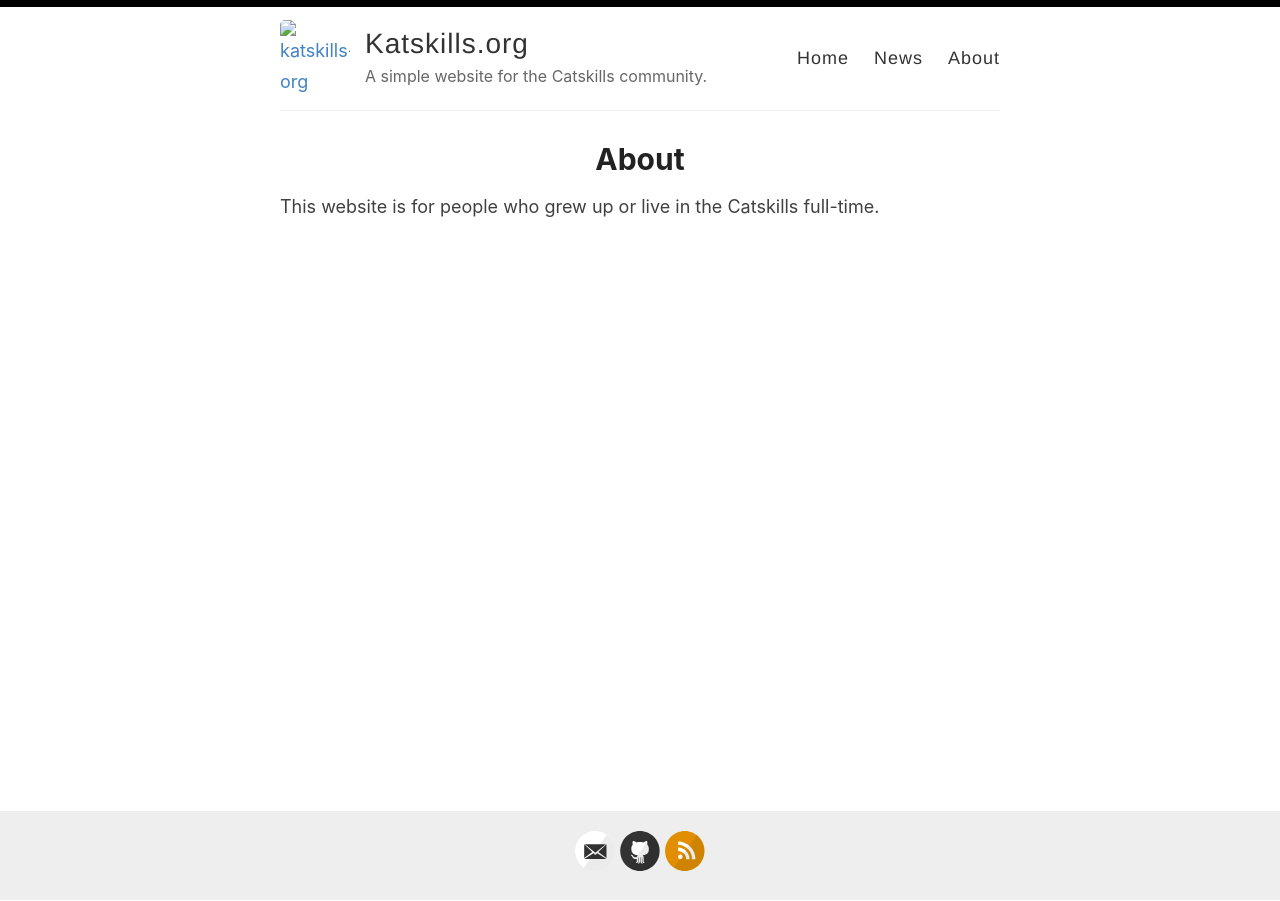
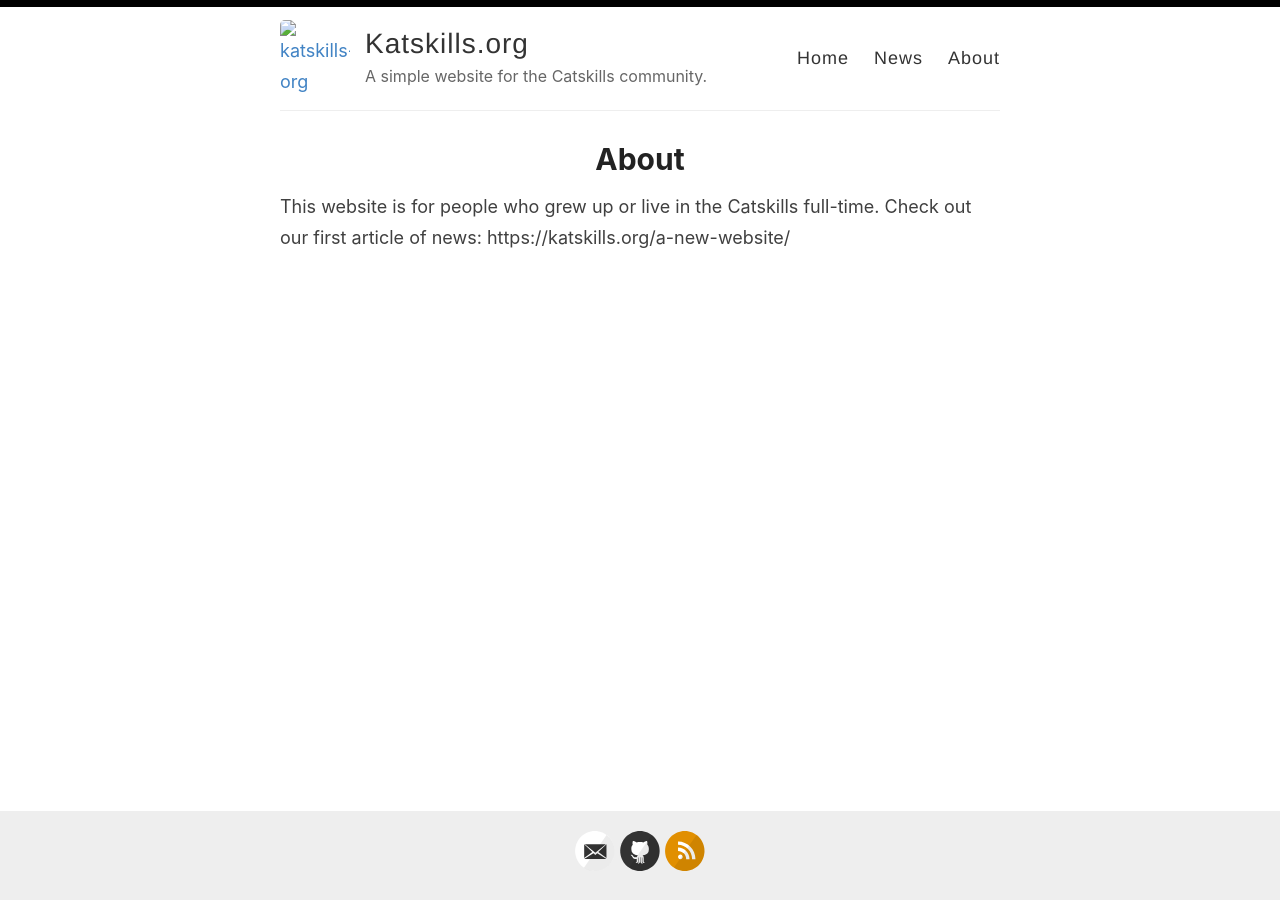
Before and after one commit to katskillskat/katskills-org, a Jekyll site: the page built from _pages/about.md, in a window 1280 px wide. Built offline with Jekyll 4.4.1, drawn with Linux system fonts in a browser that asks for light colours.

Commit message:
Update about.md

```diff
--- a/_pages/about.md
+++ b/_pages/about.md
@@ -4,4 +4,4 @@ title: About
 permalink: /about/
 ---
 
-This website is for people who grew up or live in the Catskills full-time.
+This website is for people who grew up or live in the Catskills full-time. Check out our first article of news: https://katskills.org/a-new-website/
```
